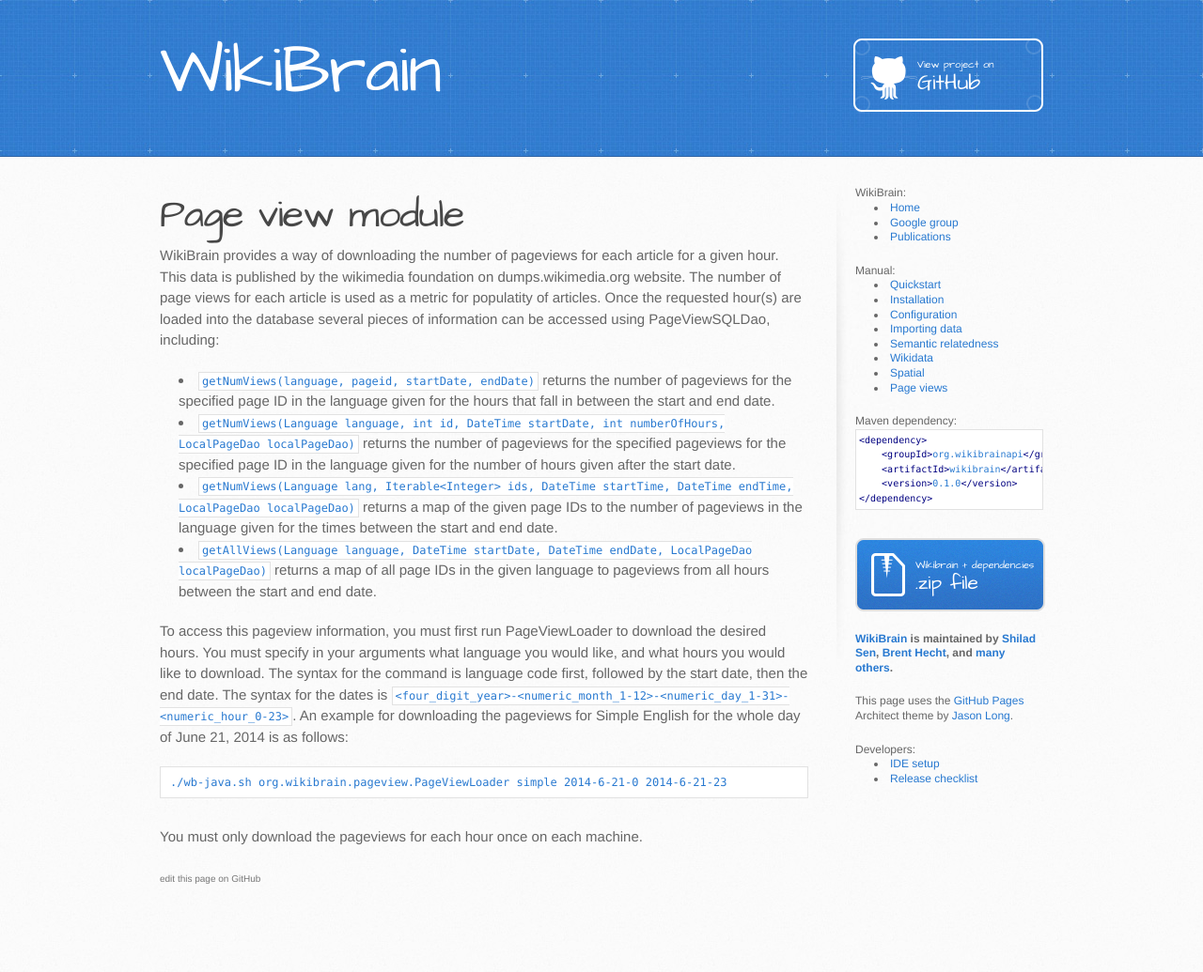
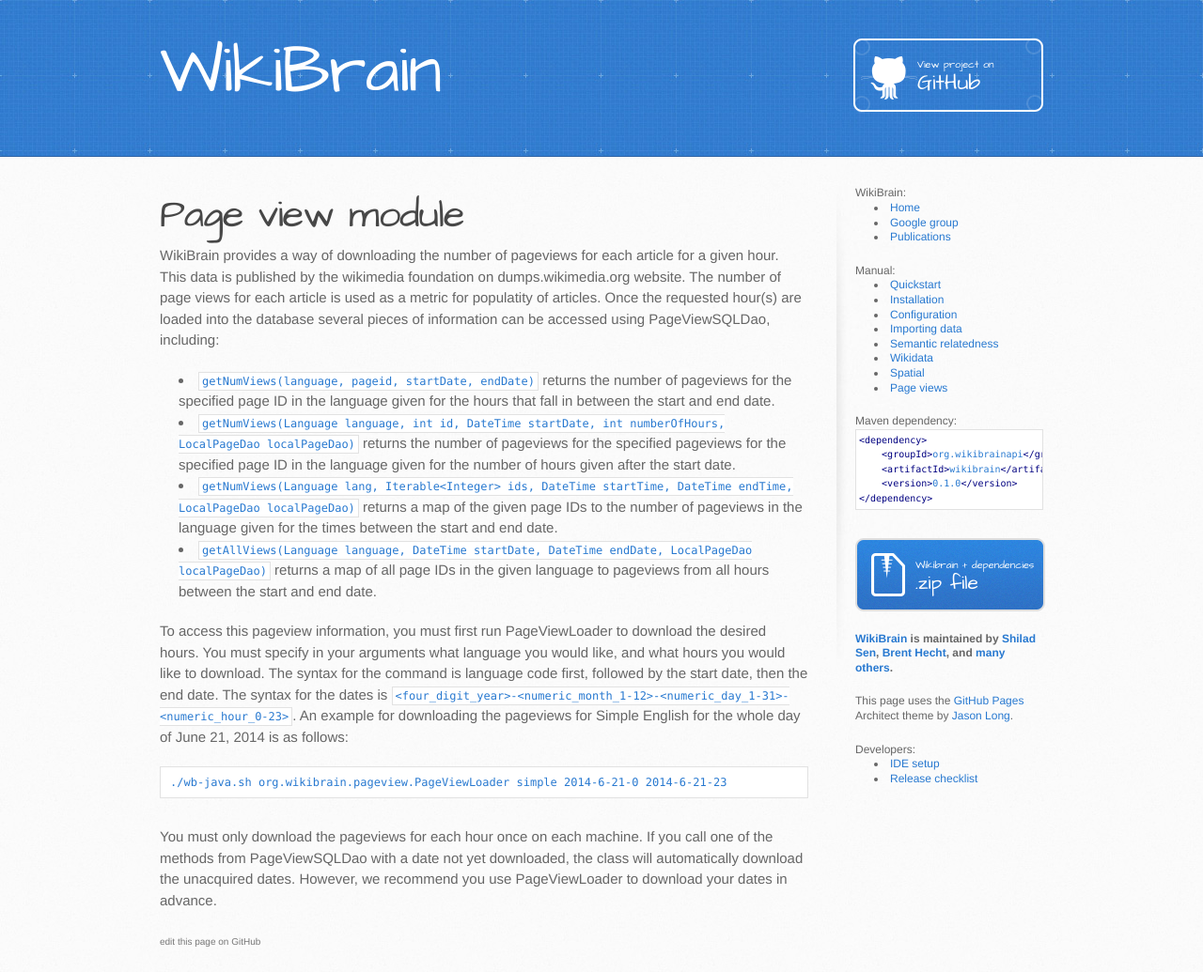
Before and after one commit to shilad/wikibrain, a Jekyll site: the page built from tutorial/views.md, in a window 1280 px wide. Shown: the whole page at 94% size. Built offline with Jekyll 4.4.1, drawn with Linux system fonts in a browser that asks for light colours; nearby versions of some CDN libraries; Markdown is read by kramdown in place of the engine named in the settings; before the commit the page ends 968 px from its top, so only the background shows below that.

Commit message:
Update views.md

````diff
--- a/tutorial/views.md
+++ b/tutorial/views.md
@@ -16,4 +16,4 @@
 ```bash
 ./wb-java.sh org.wikibrain.pageview.PageViewLoader simple 2014-6-21-0 2014-6-21-23
 ```
-You must only download the pageviews for each hour once on each machine.
+You must only download the pageviews for each hour once on each machine. If you call one of the methods from PageViewSQLDao with a date not yet downloaded, the class will automatically download the unacquired dates. However, we recommend you use PageViewLoader to download your dates in advance.
````
